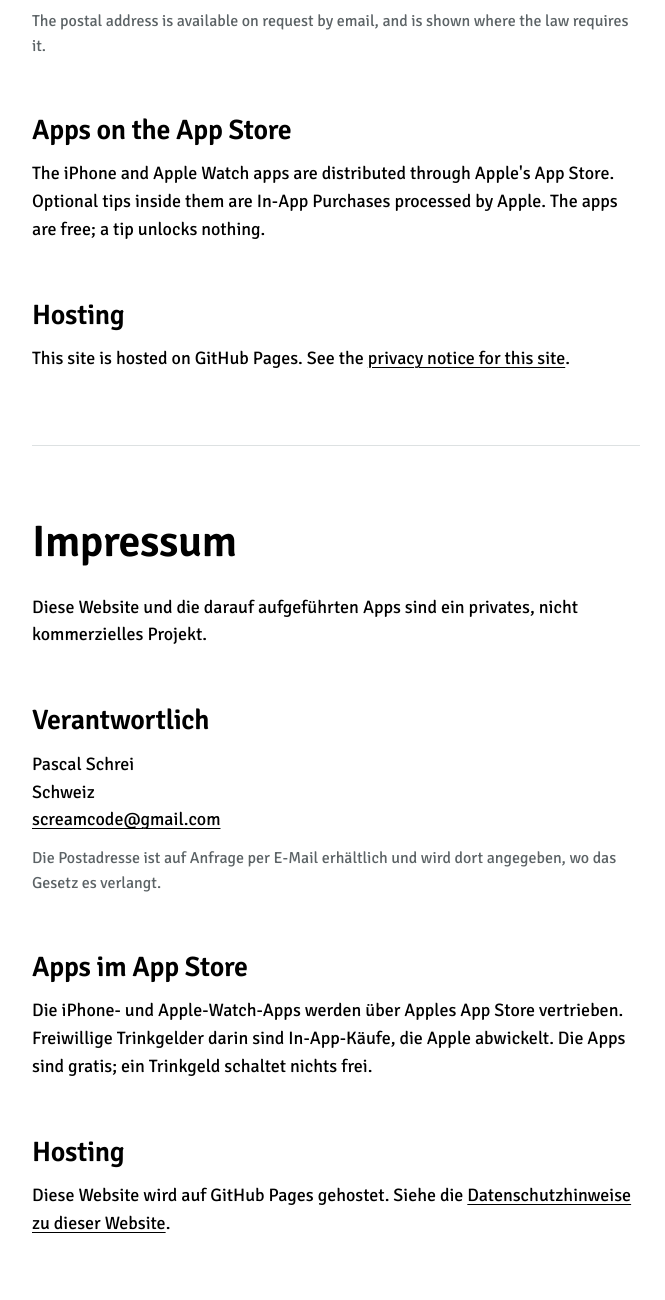
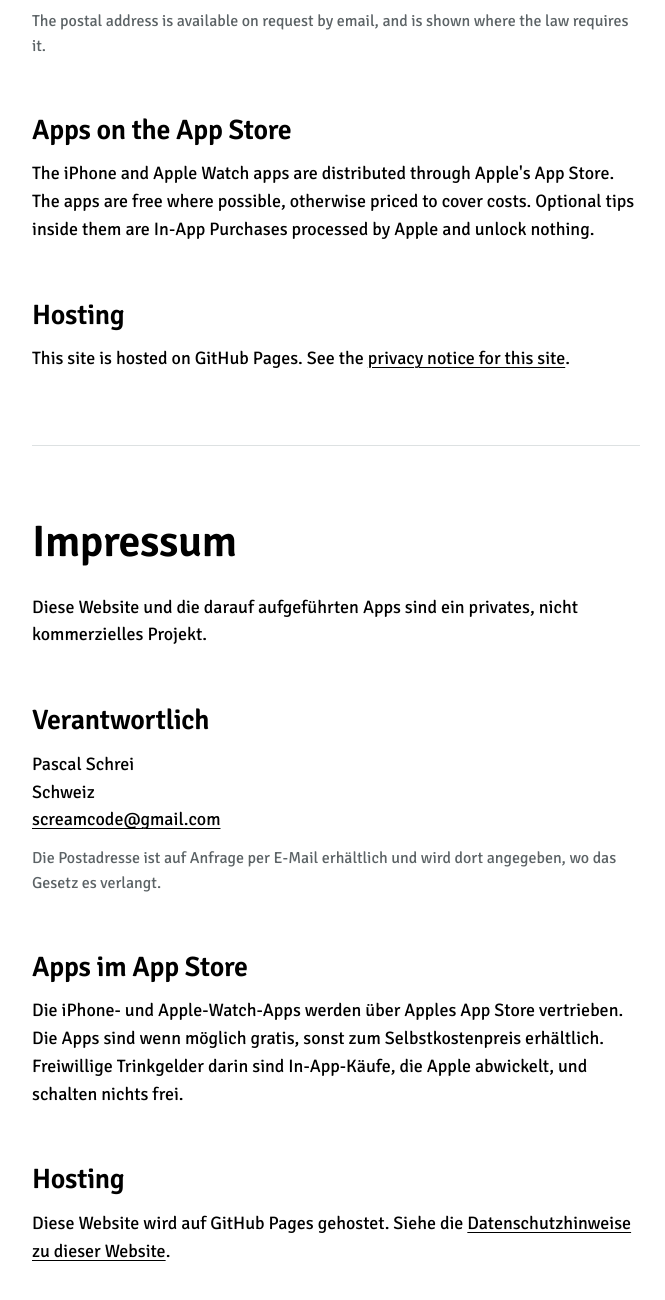
Before and after one commit to ScreamXY/screamxy.github.io, a plain HTML site: page legal/index.html in a window 1280 px wide. Shown: the part 424-1724 px from the top of the page, without its empty margins (304-969 px from the left). Drawn offline with Linux system fonts and the light colour scheme.

Commit message:
Don't promise that the apps stay free
The apps are free where possible, otherwise priced to cover costs. The
legal notice says so in English and German; the Mampf! and Pacegrain
support pages no longer say the apps stay free.

```diff
--- a/legal/index.html
+++ b/legal/index.html
@@ -29,8 +29,9 @@
         <h2>Apps on the App Store</h2>
         <p>
           The iPhone and Apple Watch apps are distributed through Apple's App
-          Store. Optional tips inside them are In-App Purchases processed by
-          Apple. The apps are free; a tip unlocks nothing.
+          Store. The apps are free where possible, otherwise priced to cover
+          costs. Optional tips inside them are In-App Purchases processed by
+          Apple and unlock nothing.
         </p>
         <h2>Hosting</h2>
         <p>
@@ -60,8 +61,9 @@
         <h2>Apps im App Store</h2>
         <p>
           Die iPhone- und Apple-Watch-Apps werden über Apples App Store
-          vertrieben. Freiwillige Trinkgelder darin sind In-App-Käufe, die Apple
-          abwickelt. Die Apps sind gratis; ein Trinkgeld schaltet nichts frei.
+          vertrieben. Die Apps sind wenn möglich gratis, sonst zum
+          Selbstkostenpreis erhältlich. Freiwillige Trinkgelder darin sind
+          In-App-Käufe, die Apple abwickelt, und schalten nichts frei.
         </p>
         <h2>Hosting</h2>
         <p>
```
Also changed, not shown: apps/mampf/index.html (+2 -2 lines), apps/pacegrain/index.html (+4 -4 lines).
